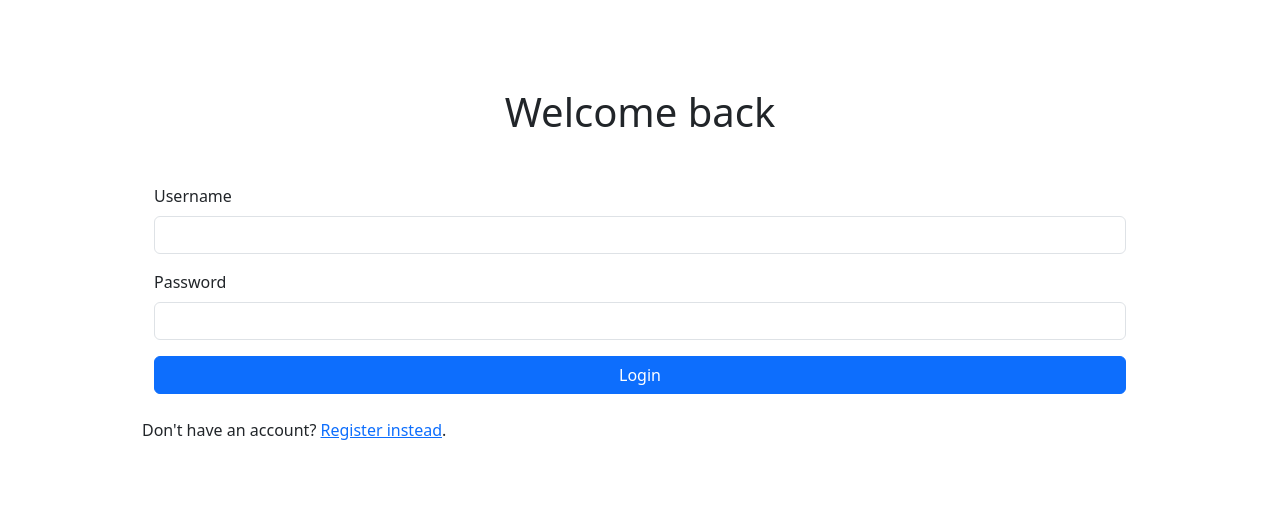
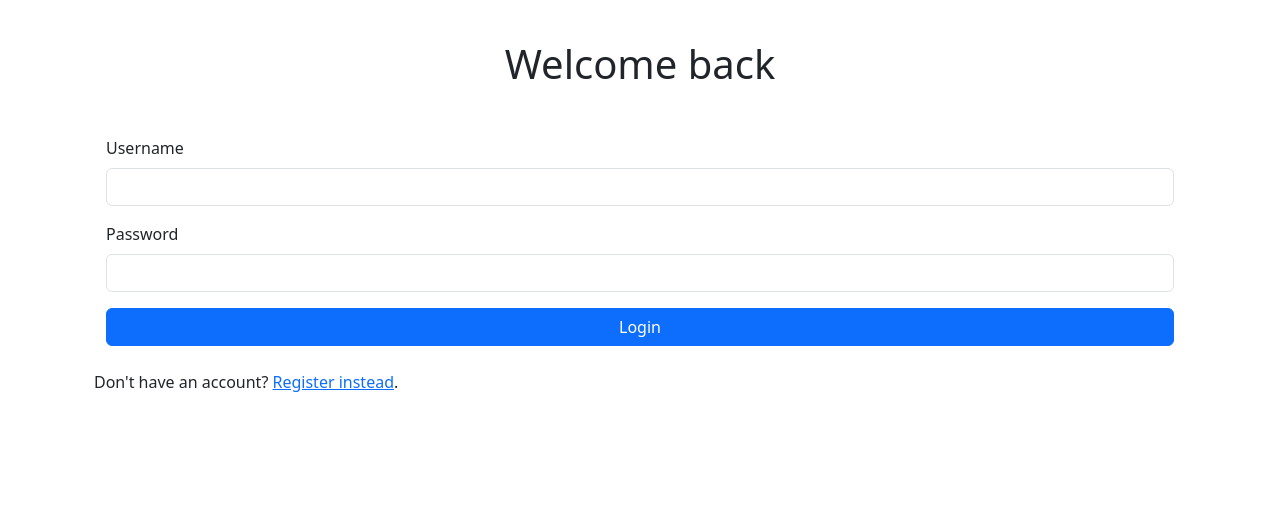
Before and after one commit to santiago-dev96/water-me, a Flask app: page /auth/login in a window 1280 px wide. Shown: the top 505 px of the page. Run offline with Flask 3, Linux system fonts and the light colour scheme; some libraries are stand-ins or nearby versions.

Commit message:
Remove padding from main element

```diff
--- a/flaskr/templates/auth/login.html
+++ b/flaskr/templates/auth/login.html
@@ -8,7 +8,7 @@ Login
 
 {% block content %}
 
-<main class="row p-5">
+<main class="row">
   <h1 class="col-12 text-center mb-4">Welcome back</h1>
 
   <form method="POST" action="{{ url_for('auth.login') }}" class="col-12 p-4">
```
